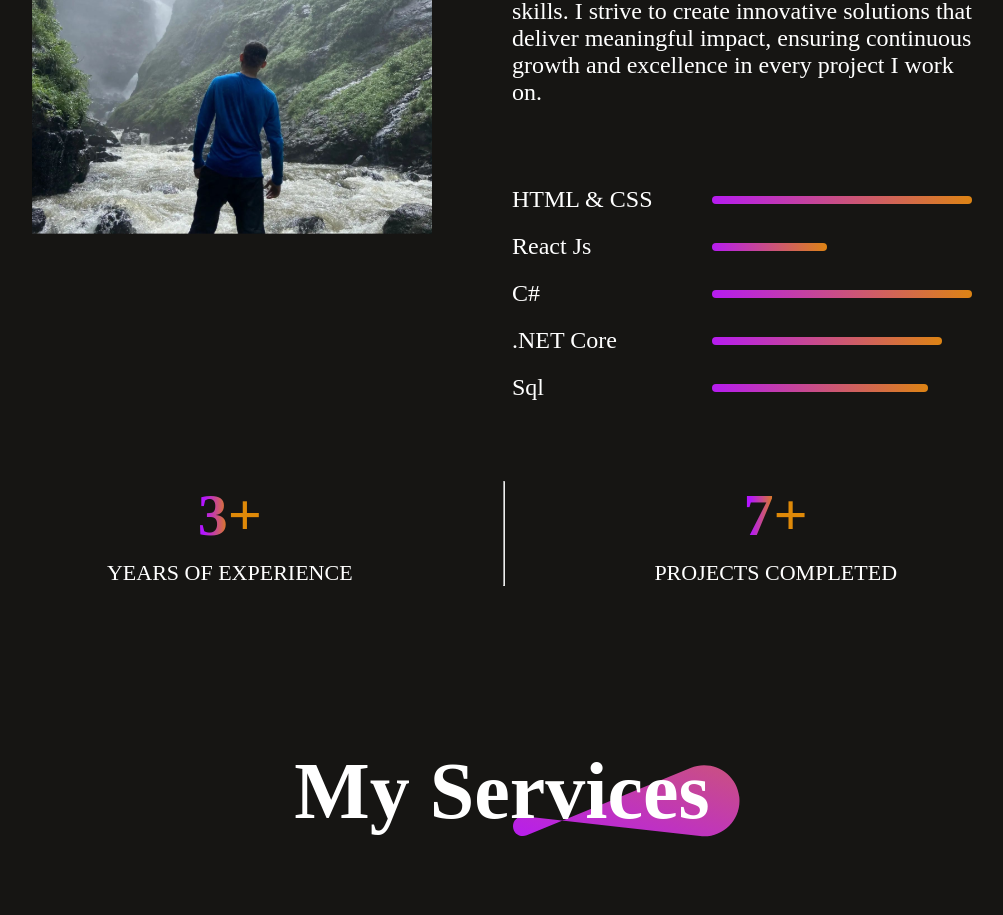
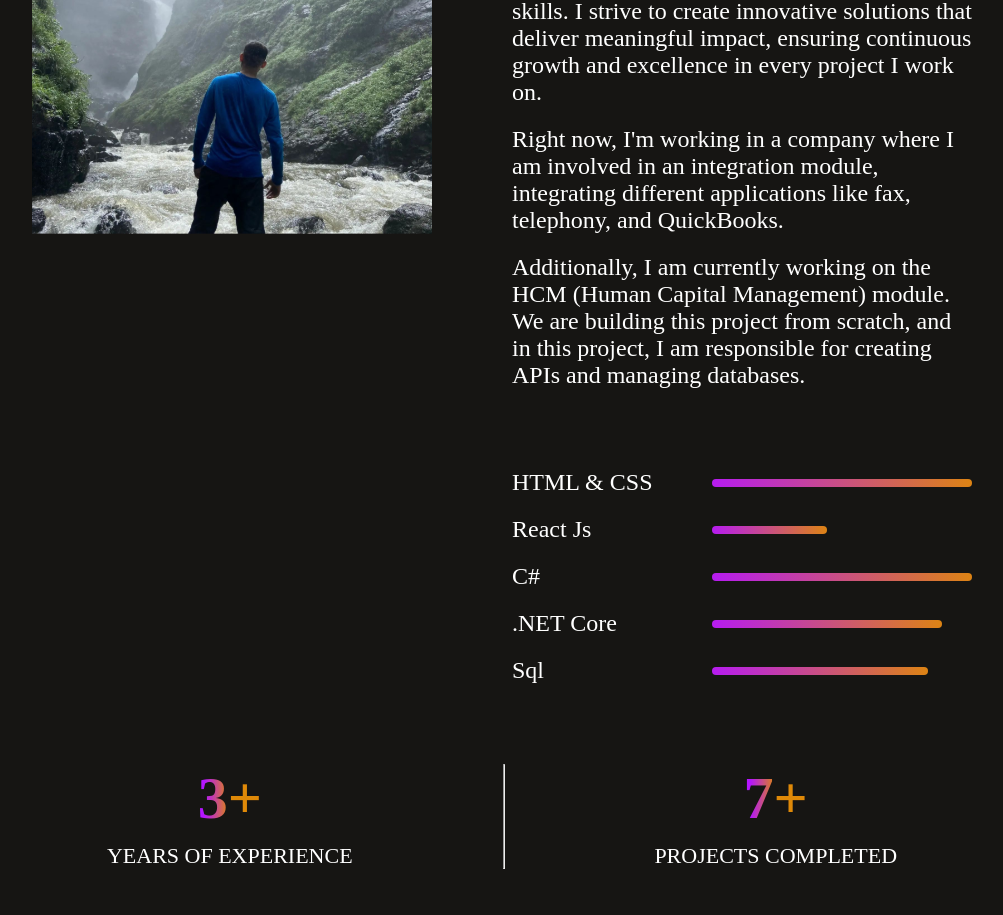
Before and after one commit to shaz290/portfolio-1, a React (Vite) app: page / in a window 1280 px wide. Shown: the part 1700-2615 px from the top of the page, without its empty margins (138-1141 px from the left). Built offline with nearby package versions, Linux system fonts and the light colour scheme; a web font is replaced by a local one.

Commit message:
added anout me

```diff
--- a/src/Components/About/About.jsx
+++ b/src/Components/About/About.jsx
@@ -22,6 +22,13 @@ const About = () => {
                         </p>
                         <p>
                             I am passionate about learning new technologies and constantly improving my skills. I strive to create innovative solutions that deliver meaningful impact, ensuring continuous growth and excellence in every project I work on.
+                        </p>
+
+                        <p>
+                            Right now, I'm working in a company where I am involved in an integration module, integrating different applications like fax, telephony, and QuickBooks.
+                        </p>
+                        <p>
+                            Additionally, I am currently working on the HCM (Human Capital Management) module. We are building this project from scratch, and in this project, I am responsible for creating APIs and managing databases.
                         </p>
                     </div>
                     <div className="about-skills">
```
